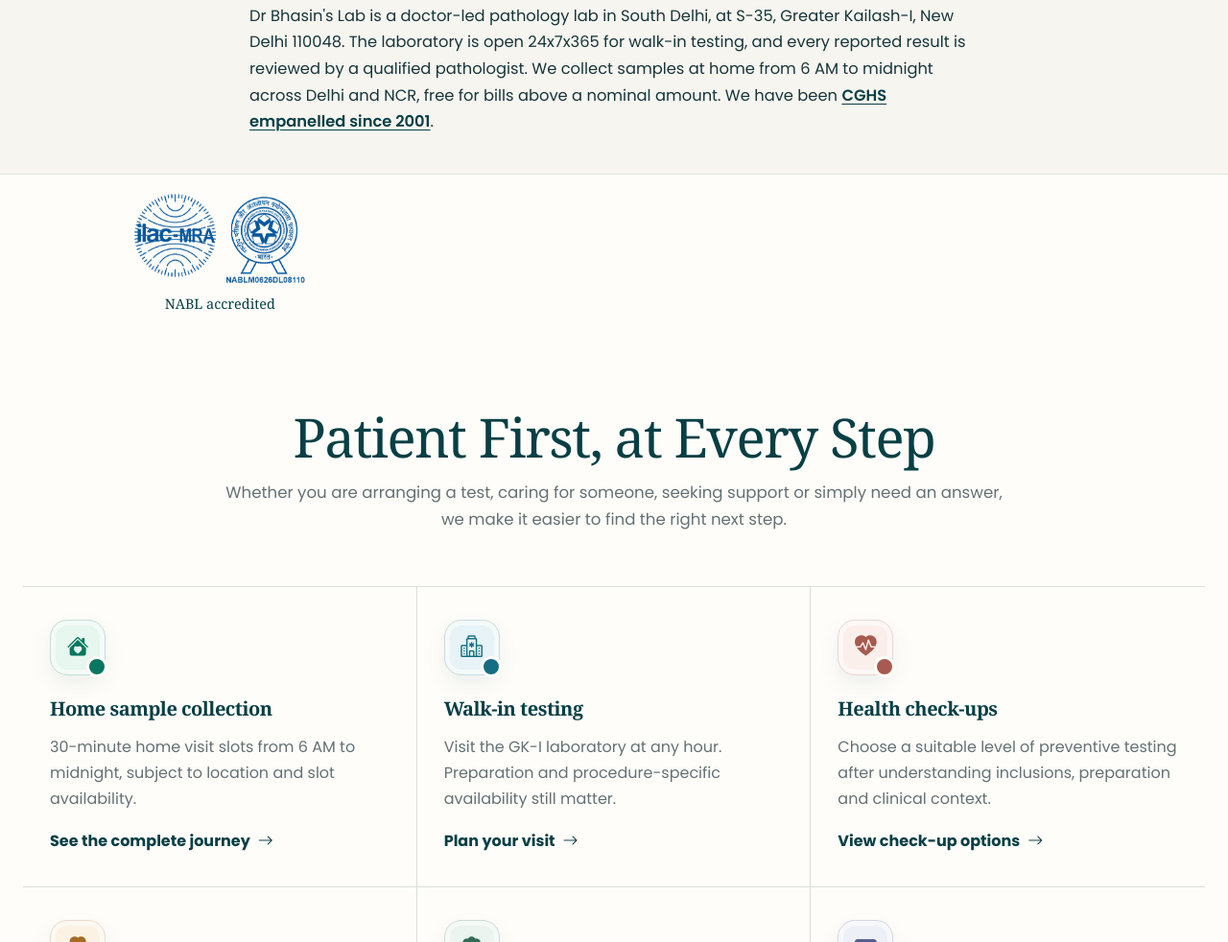
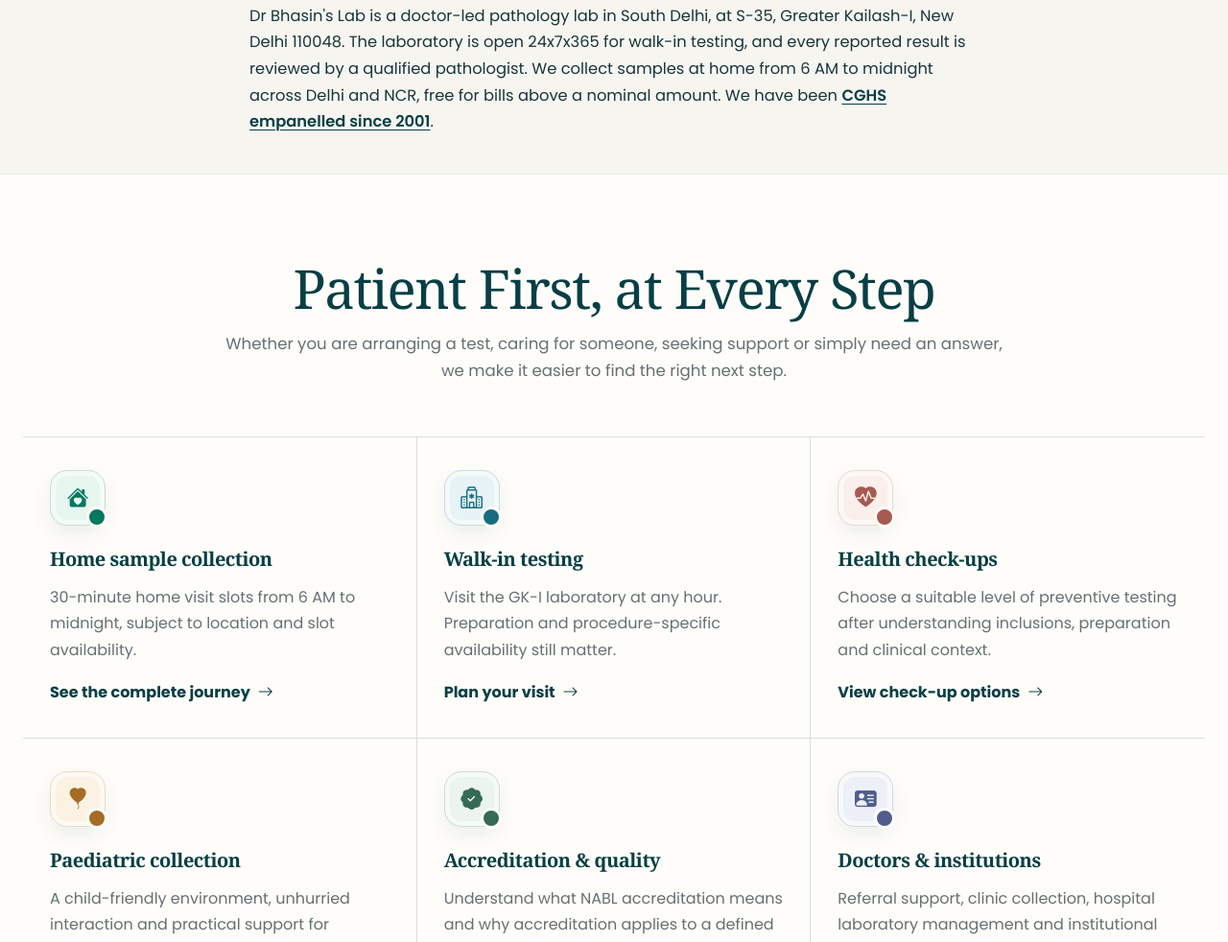
Before and after one commit to Vipul-GitH/Bhasin-s-Lab-main-web, a plain HTML site: page index.html in a window 1280 px wide. Shown: the part 794-1776 px from the top of the page at 96% size. Drawn offline with Linux system fonts and the light colour scheme.

Commit message:
Homepage: remove NABL section under intro, per owner (#3)
Drop the accreditation block added in 14ad5de so index.html matches 74813e6 byte for byte.

Co-authored-by: Cursor Agent <cursoragent@cursor.com>
Co-authored-by: Vipul-GitH <Vipul-GitH@users.noreply.github.com>

```diff
--- a/index.html
+++ b/index.html
@@ -207,21 +207,6 @@
           </p>
         </div>
       </section>
-      <div class="container">
-        <div class="hero-stats">
-          <div class="hero-stat hero-stat-accreditation">
-            <img
-              class="hero-stat-accreditation-mark"
-              src="assets/img/nabl-accreditation-mark-blue-v2.webp"
-              alt="ILAC MRA and NABL accreditation mark, certificate NABLM0626DL08110"
-              width="547"
-              height="302"
-              decoding="async"
-            />
-            <strong>NABL accredited</strong>
-          </div>
-        </div>
-      </div>
       <section class="section patient-service-section">
         <div class="container">
           <div class="section-title">
```
